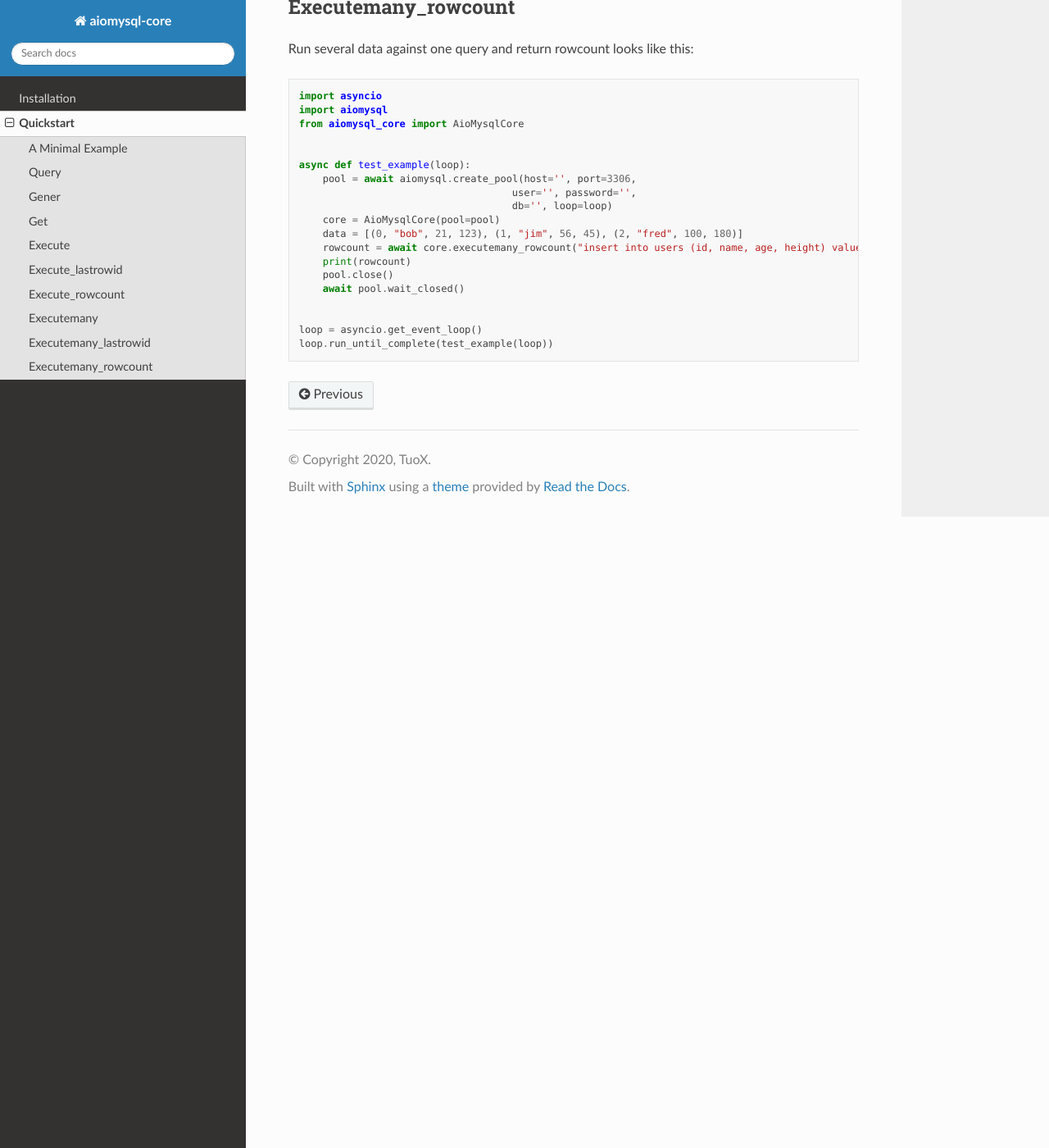
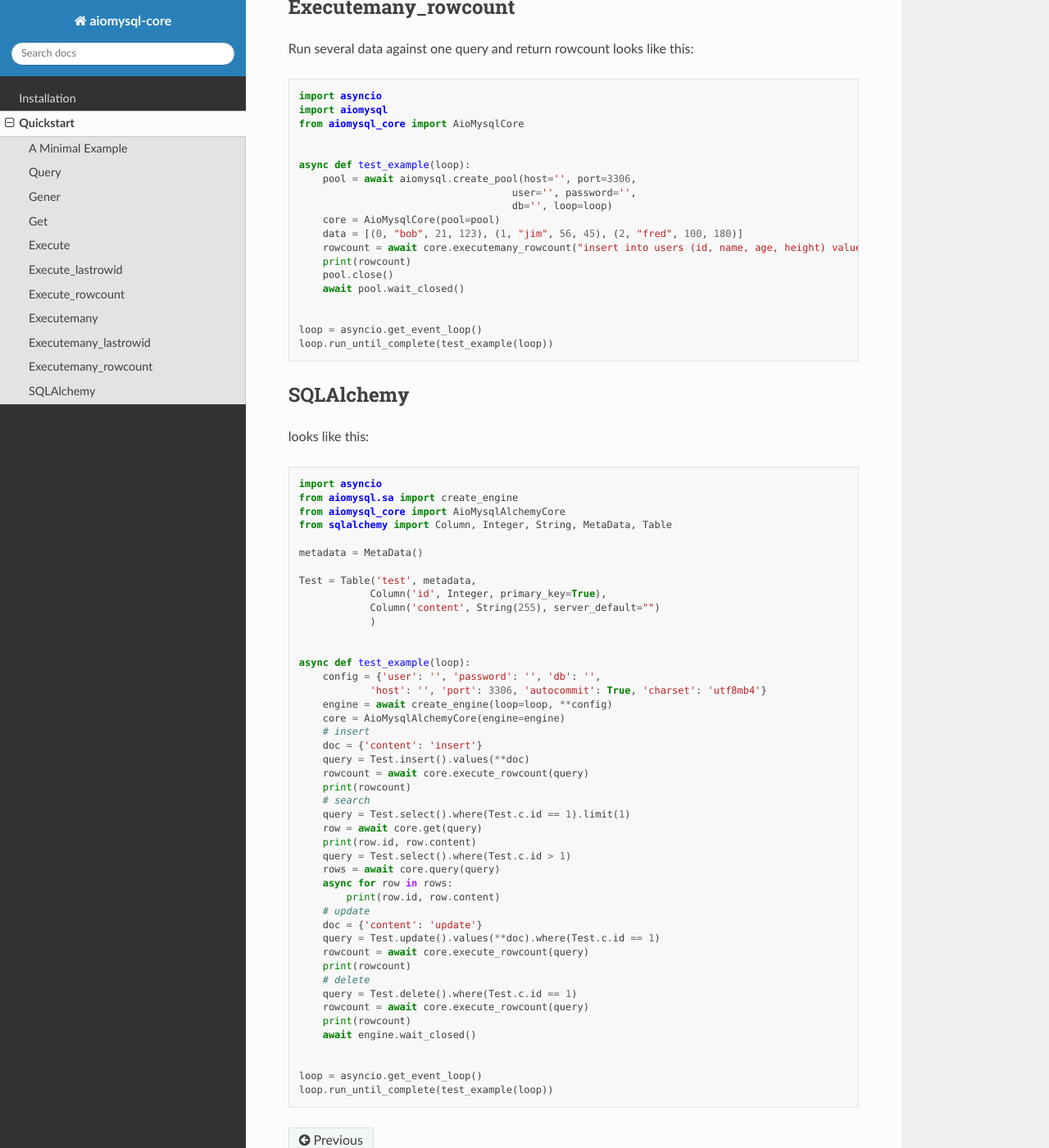
Before and after one commit to linzhiming0826/aiomysql-core, a Sphinx documentation site: the page built from docs/source/quickstart.rst, in a window 1280 px wide and 1400 px high, scrolled down 4539 px. Shown: the whole window at 82% size. Built offline with Sphinx 7.4.7 and the Read the Docs theme 2.0.0, drawn with Linux system fonts in a browser that asks for light colours.

Commit message:
add sqlalchemy support

```diff
--- a/aiomysql_core/__version__.py
+++ b/aiomysql_core/__version__.py
@@ -1,3 +1,3 @@
 #!/usr/bin/env python
 
-__version__ = '0.0.5'
+__version__ = '0.0.6'
--- a/docs/source/quickstart.rst
+++ b/docs/source/quickstart.rst
@@ -260,3 +260,54 @@ Run several data against one query and return rowcount looks like this: ::
 
     loop = asyncio.get_event_loop()
     loop.run_until_complete(test_example(loop))
+
+SQLAlchemy
+--------------------
+
+looks like this: ::
+
+    import asyncio
+    from aiomysql.sa import create_engine
+    from aiomysql_core import AioMysqlAlchemyCore
+    from sqlalchemy import Column, Integer, String, MetaData, Table
+
+    metadata = MetaData()
+
+    Test = Table('test', metadata,
+                Column('id', Integer, primary_key=True),
+                Column('content', String(255), server_default="")
+                )
+
+
+    async def test_example(loop):
+        config = {'user': '', 'password': '', 'db': '',
+                'host': '', 'port': 3306, 'autocommit': True, 'charset': 'utf8mb4'}
+        engine = await create_engine(loop=loop, **config)
+        core = AioMysqlAlchemyCore(engine=engine)
+        # insert
+        doc = {'content': 'insert'}
+        query = Test.insert().values(**doc)
+        rowcount = await core.execute_rowcount(query)
+        print(rowcount)
+        # search
+        query = Test.select().where(Test.c.id == 1).limit(1)
+        row = await core.get(query)
+        print(row.id, row.content)
+        query = Test.select().where(Test.c.id > 1)
+        rows = await core.query(query)
+        async for row in rows:
+            print(row.id, row.content)
+        # update
+        doc = {'content': 'update'}
+        query = Test.update().values(**doc).where(Test.c.id == 1)
+        rowcount = await core.execute_rowcount(query)
+        print(rowcount)
+        # delete
+        query = Test.delete().where(Test.c.id == 1)
+        rowcount = await core.execute_rowcount(query)
+        print(rowcount)
+        await engine.wait_closed()
+
+
+    loop = asyncio.get_event_loop()
+    loop.run_until_complete(test_example(loop))
--- a/setup.py
+++ b/setup.py
@@ -6,7 +6,8 @@ from setuptools import setup, find_packages
 
 
 requirements = [
-    'aiomysql>=0.0.20'
+    'aiomysql>=0.0.20',
+    'SQLAlchemy>=1.3.0'
 ]
 
 with open("README.md", "r") as fh:
```
Also changed, not shown: README.md (+50 -1 lines), aiomysql_core/__init__.py (+54 -1 lines).
